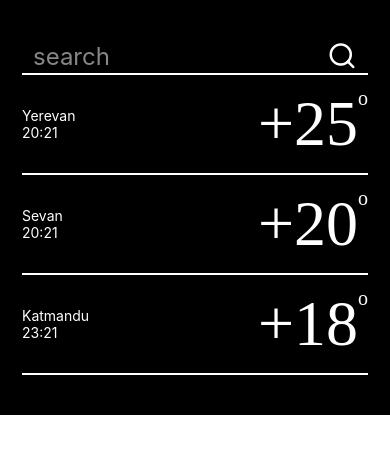
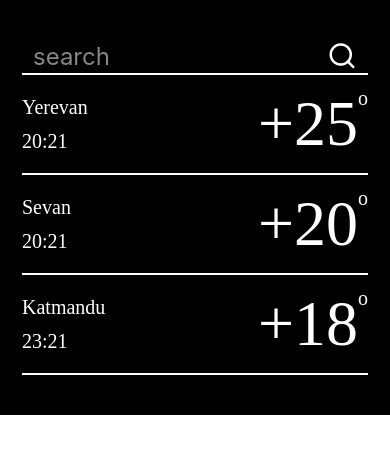
Before and after one commit to xenobarbital/cities, a React Native app: screen / in a window 390 px wide. Shown: the top 454 px of the page. Built offline with nearby package versions, Linux system fonts and the light colour scheme.

Commit message:
finalize citybar component

```diff
--- a/src/Components/CityBar/CityBar.js
+++ b/src/Components/CityBar/CityBar.js
@@ -7,11 +7,11 @@ const CityBar = ({city, temp, time}) => {
   return (
     <View style={styles.wrapper}>
       <View>
-        <Text style={styles.text}>{city}</Text>
-        <Text style={styles.text}>{time}</Text>
+        <Text style={[styles.text, styles.textCity]}>{city}</Text>
+        <Text style={[styles.text, styles.textTime]}>{time}</Text>
       </View>
       <View style={styles.rightBlock}>
-        <Text style={[styles.text, styles.textBig]}>{temp}</Text>
+        <Text style={[styles.text, styles.textTemperature]}>{temp}</Text>
         <Text style={[styles.text, styles.superscript]}>o</Text>
       </View>
     </View>
--- a/src/Components/CityBar/styles.js
+++ b/src/Components/CityBar/styles.js
@@ -14,7 +14,16 @@ const styles = StyleSheet.create({
   text: {
     color: colors.white,
   },
-  textBig: {
+  textCity: {
+    fontSize: 20,
+    fontFamily: 'Montserrat-Bold',
+    marginBottom: 11,
+  },
+  textTime: {
+    fontSize: 20,
+    fontFamily: 'Montserrat-SemiBold',
+  },
+  textTemperature: {
     fontSize: 64,
     fontFamily: 'Montserrat-SemiBold',
   },
```
